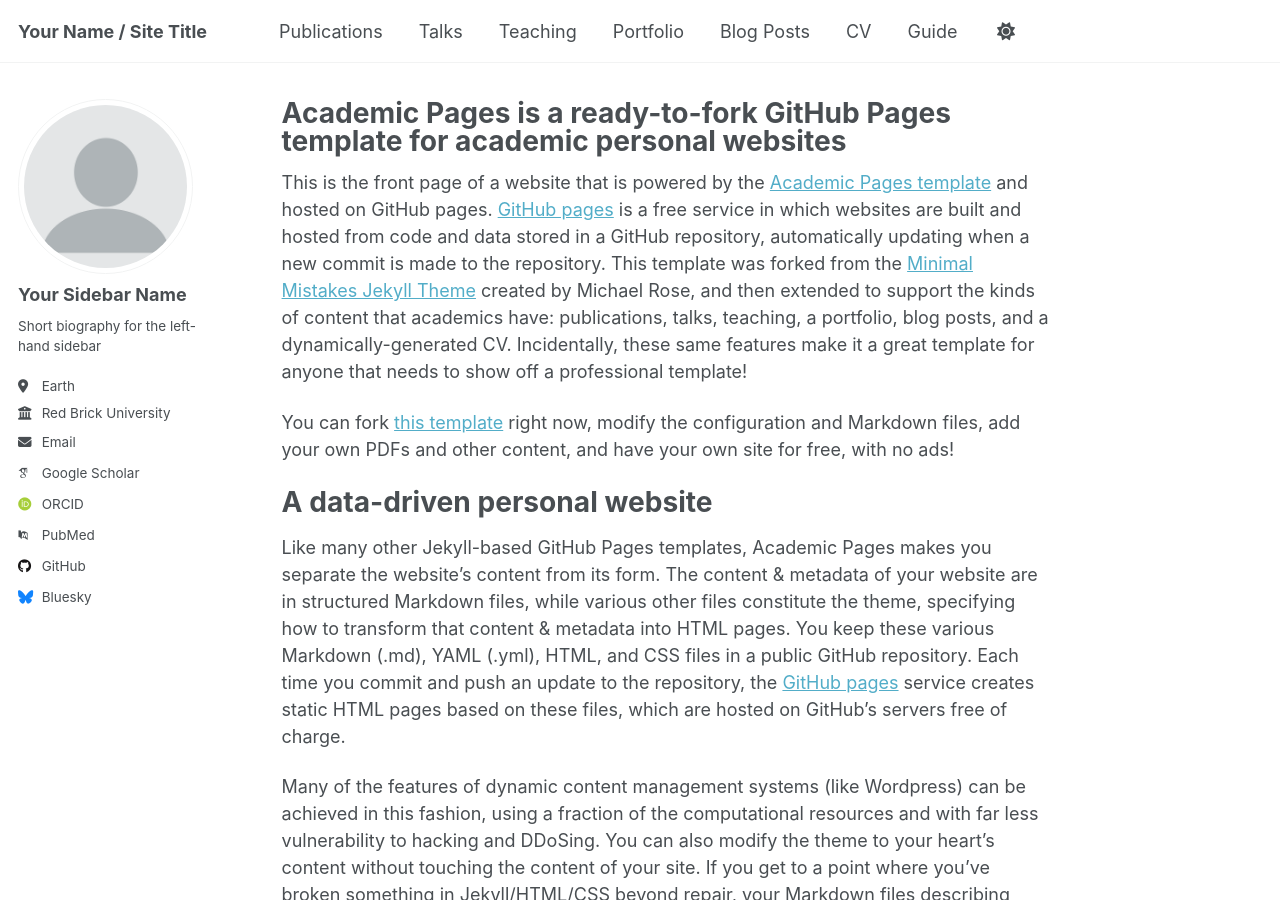
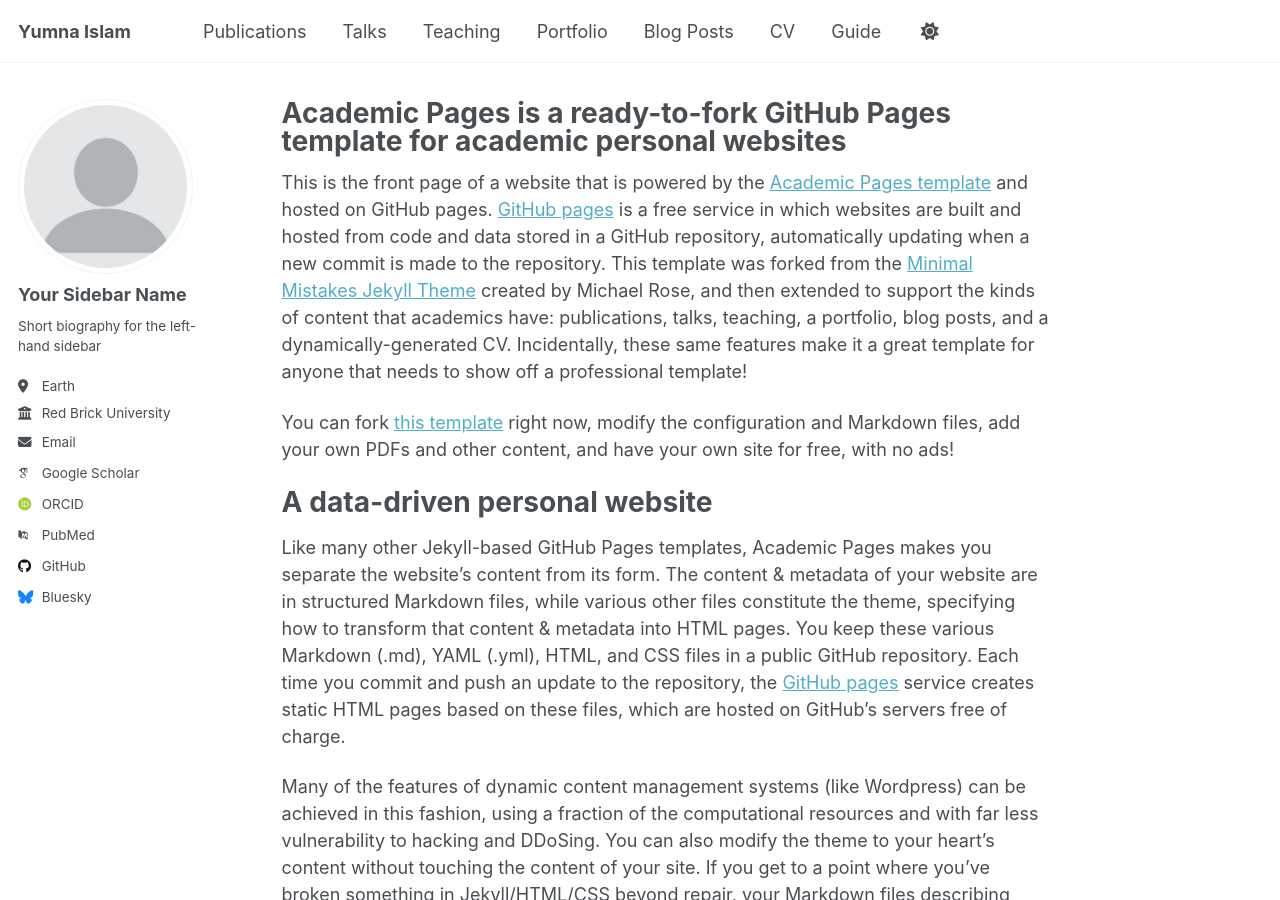
Before and after one commit to Yumna46/yumna.github.io, a Jekyll site: the page built from _pages/about.md, in a window 1280 px wide and 900 px high. Built offline with Jekyll 4.4.1, drawn with Linux system fonts in a browser that asks for light colours; some web fonts are replaced; a script that is not in the unit is left out.

Commit message:
Update _config.yml
commit 1

```diff
--- a/_config.yml
+++ b/_config.yml
@@ -9,7 +9,7 @@
 # Basic Site Settings
 locale                   : "en-US"
 site_theme               : "default" # Currently available options are "default", "air"
-title                    : "Your Name / Site Title"
+title                    : "Yumna Islam"
 title_separator          : "-"
 name                     : &name "Your Name"
 description              : &description "Your Name's academic portfolio"   # Update this with a general description of your site, this is the default if not overridden by a page
```
